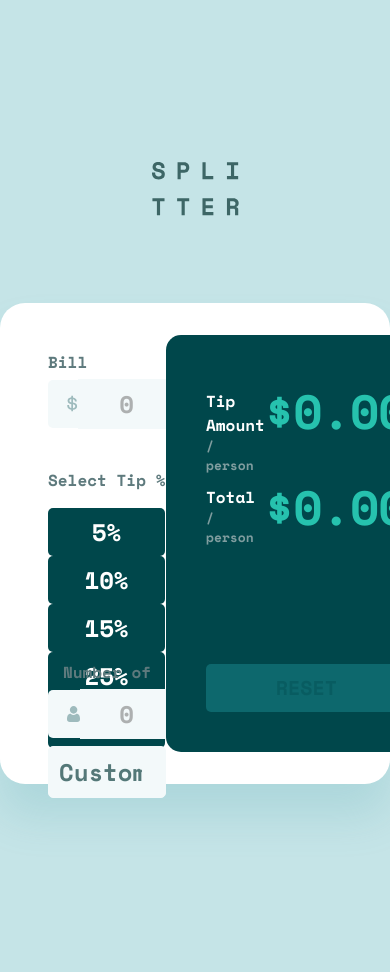
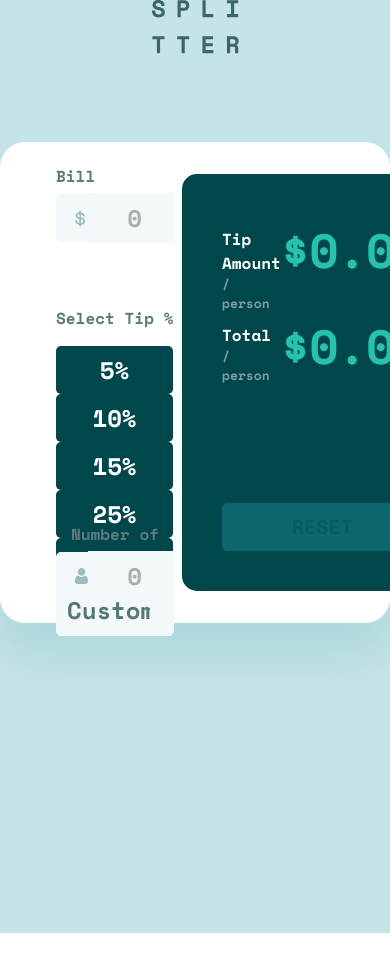
Before and after one commit to atonymartin20/tip-calc, a Vue app: page /#/ in a window 390 px wide. Shown: the top 972 px of the page. After the commit the page ends 933 px from the top, so only its background shows below. Built offline with nearby package versions, Linux system fonts and the light colour scheme.

Commit message:
Started styling for smaller sizes

```diff
--- a/src/App.vue
+++ b/src/App.vue
@@ -32,4 +32,11 @@
 		flex-direction: column;
 		background: #C5E4E7;
 	}
+
+	@media (max-width: 720px) {
+		#app {
+			height: 933px;
+			justify-content: flex-start;
+		}
+	}
 </style>
--- a/src/components/leftSide/leftSide.vue
+++ b/src/components/leftSide/leftSide.vue
@@ -24,6 +24,15 @@
         height: 388px;
         display: flex;
         flex-direction: column;
+        box-sizing: border-box;
         justify-content: space-between;
     }
+
+    @media (max-width: 720px) {
+        .left-side {
+            max-width: 720px;
+            padding: 0px 8px;
+            height: 436px;
+        }
+    }
 </style>
```
